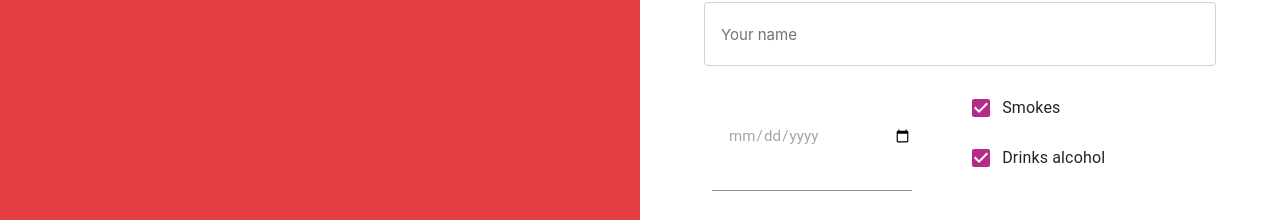
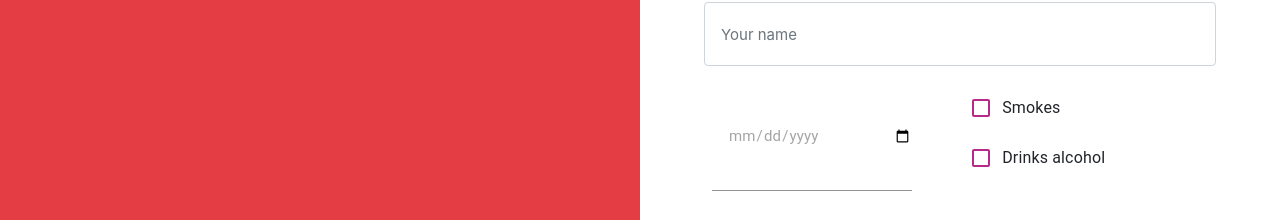
Before and after one commit to tefiporacchia/audiomeet-front-new, a React (Create React App) app: page /userdata in a window 1280 px wide. Shown: the part 145-365 px from the top of the page. Built offline with nearby package versions, Linux system fonts and the light colour scheme; no server answers; the database is empty; sample sign-in values are in the browser's storage.

Commit message:
new features

```diff
--- a/src/components/chat/Audio2.js
+++ b/src/components/chat/Audio2.js
@@ -265,7 +265,7 @@ const Audio2  = () => {
                     messages.map(item=><div style={{display: "flex",flexDirection: "column",marginTop:"2rem",alignItems:item[2] === nombreDelUsuario ? "flex-end" : "flex-start"}}>
                         <span>{item[2]}</span>
                         <audio preload="auto" src={item[1]} controls></audio>
-                        <span>{item[3]}</span>
+                        <span style={{fontSize:'small'}}>{item[3]}</span>
                     </div>)
 
                 }
--- a/src/components/data/Preferences.js
+++ b/src/components/data/Preferences.js
@@ -133,6 +133,16 @@ const Preferences = () => {
         docRef.get().then((doc) => {
             if (doc.exists) {
                 setCameFromHome(true)
+                setYesSmokes(doc.data().yesSmokes);
+                setNoSmokes(doc.data().noSmokes);
+                setYesDrinks(doc.data().yesDrinks);
+                setNoDrinks(doc.data().noDrinks);
+                setSerious(doc.data().serious);
+                setNotSerious(doc.data().notSerious);
+                setFriendship(doc.data().friendship);
+                setWantsMale(doc.data().wantsMale);
+                setWantsFemale(doc.data().wantsFemale);
+                setValue([doc.data().olderThan,doc.data().youngerThn])
             } else {
                 // doc.data() will be undefined in this case
                 console.log("No such document!");
--- a/src/components/data/UserData.js
+++ b/src/components/data/UserData.js
@@ -65,15 +65,6 @@ const GreenCheckbox = withStyles({
 })((props) => <Checkbox color="default" {...props} />);
 
 const UserData = () => {
-
-    const [check, setCheck] = React.useState({
-        checkedDrinks: true,
-        checkedSmokes: true,
-    });
-
-    const handleChangeCheck = (event) => {
-        setCheck({ ...check, [event.target.name]: event.target.checked });
-    };
 
     const database = firebaseApp.firestore();
 
@@ -230,14 +221,14 @@ const UserData = () => {
 
                                         <div className={'checkboxes'}>
                                         <FormControlLabel
-                                            control={<GreenCheckbox checked={cameFromHome ? smokes : check.checkedSmokes} onChange={handleChangeCheck} name="checkedSmokes" />}
+                                            control={<GreenCheckbox checked={smokes} onChange={(event) => handleChangeSmokes(event)} name="checkedSmokes" />}
                                             label="Smokes"
-                                            onChange={(event) => handleChangeSmokes(event)}
+                                            //onChange={(event) => handleChangeSmokes(event)}
                                         />
                                         <FormControlLabel
-                                            control={<GreenCheckbox checked={cameFromHome ? drinks : check.checkedDrinks} onChange={handleChangeCheck} name="checkedDrinks" />}
+                                            control={<GreenCheckbox checked={drinks} onChange={(event) => handleChangeDrinks(event)} name="checkedDrinks" />}
                                             label="Drinks alcohol"
-                                            onChange={(event) => handleChangeDrinks(event)}
+                                            //onChange={(event) => handleChangeDrinks(event)}
                                         />
                                         </div>
                                     </div>
```
